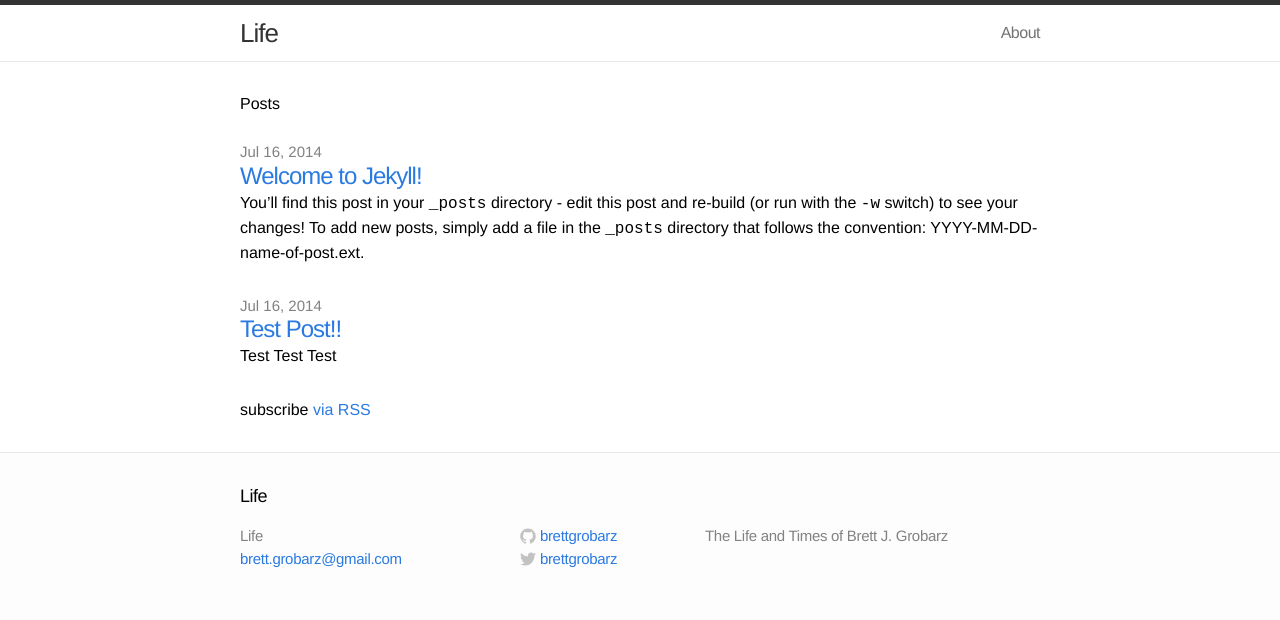
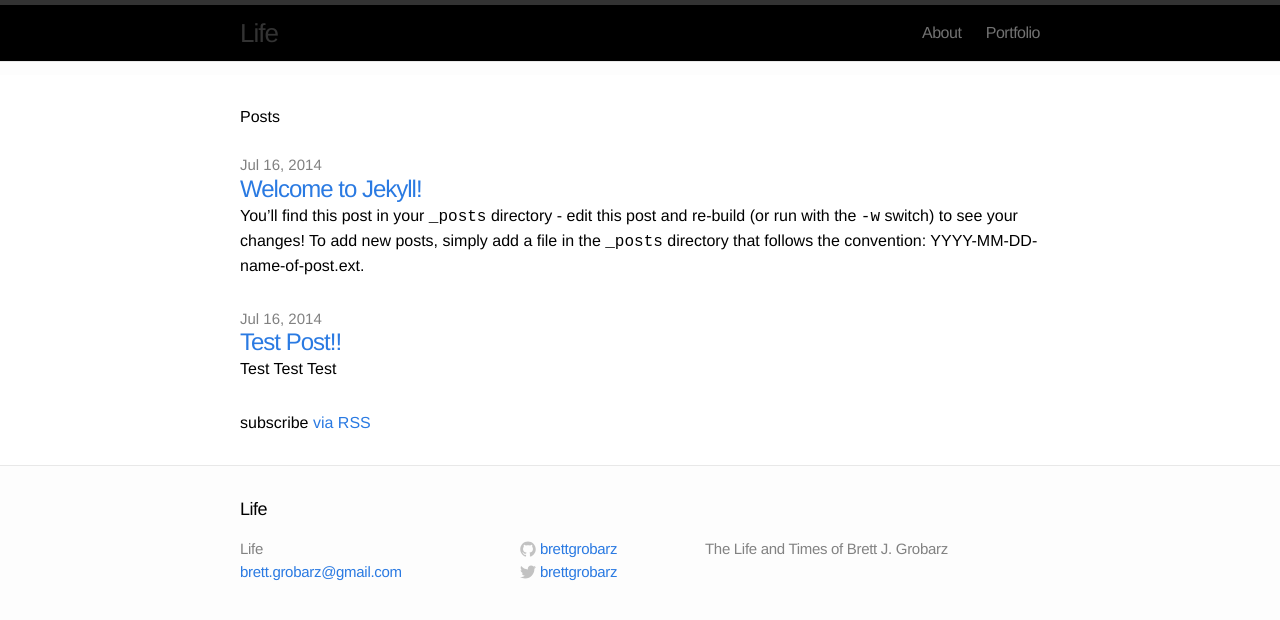
Before and after one commit to brettgrobarz/brettgrobarz.github.io, a Jekyll site: the page built from index.html, in a window 1280 px wide and 900 px high. Shown: the top 620 px of the window. Built offline with Jekyll 4.4.1, drawn with Linux system fonts in a browser that asks for light colours.

Commit message:
end of class

```diff
--- a/css/main.css
+++ b/css/main.css
@@ -14,6 +14,7 @@
   line-height: 1.5;
   font-weight: 300;
   background-color: #fdfdfd;
+  margin-top: 75px;
 }
 
 h1, h2, h3, h4, h5, h6 { font-size: 100%; font-weight: 400; }
@@ -42,9 +43,12 @@
 
 .site-header {
   border-top: 5px solid #333;
-  border-bottom: 1px solid #e8e8e8;
+  border-bottom: 1px solid #e8e8e8;`
   min-height: 56px;
-  background-color: white;
+  background-color: black;
+  position: fixed;
+  width: 100%;
+  top: 0;
 }
 
 .site-title,
```
Also changed, not shown: portfolio.md (added, +10 -0 lines).
